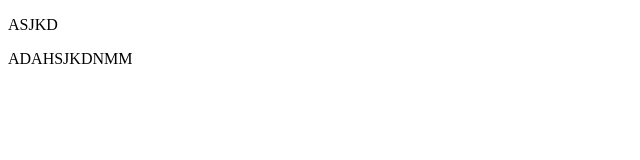
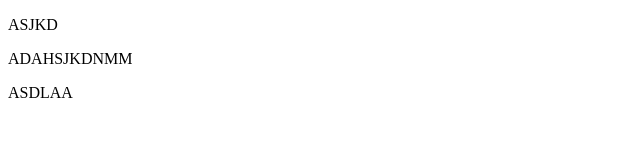
Before and after one commit to OguzhanEsn/lec0, a plain HTML site: page hello.html in a window 1280 px wide. Shown: the full height of the page, 0-640 px from the left. Drawn offline with Linux system fonts and the light colour scheme.

Commit message:
added 3rd line

```diff
--- a/hello.html
+++ b/hello.html
@@ -4,6 +4,7 @@
         <body>
             <p>ASJKD</p>
             <p>ADAHSJKDNMM</p>
+            <p>ASDLAA</p>
         </body>
 
     </head>
```
